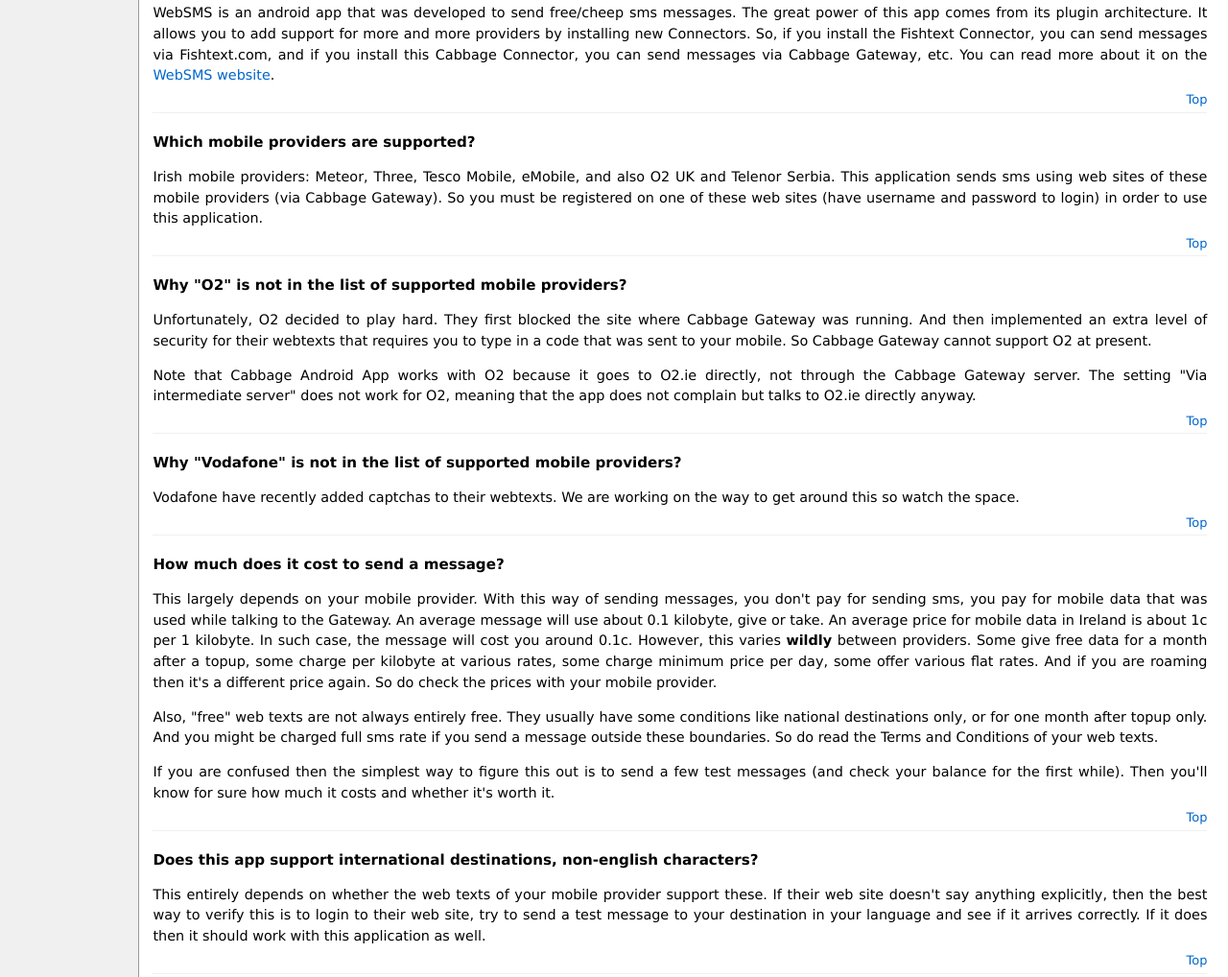
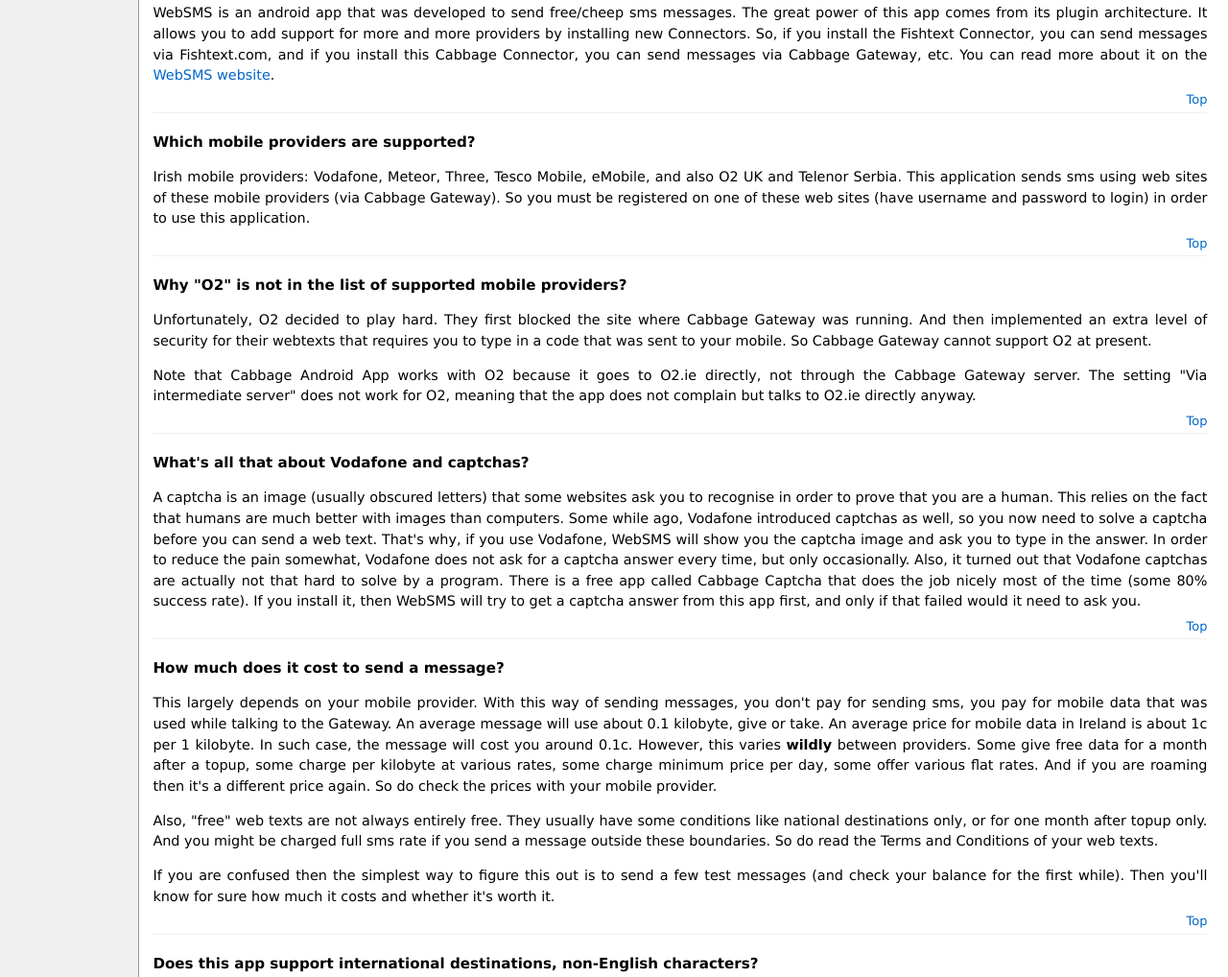
Before and after one commit to mikebl71/websms-connector-cabbage, a plain HTML site: page faq.html in a window 1280 px wide. Shown: the part 705-1723 px from the top of the page at 96% size. Drawn offline with Linux system fonts and the light colour scheme.

Commit message:
added vodafone and captchas

```diff
--- a/faq.html
+++ b/faq.html
@@ -56,8 +56,8 @@
 <li><a href="#websms_connector">What is "WebSMS Connector"?</a></li>
 <li><a href="#providers">Which mobile providers are supported?</a></li>
 <li><a href="#o2">Why "O2" is not in the list of supported mobile providers?</a></li>
-<li><a href="#vf">Why "Vodafone" is not in the list of supported mobile providers?</a></li>
 <li><a href="#how_much">How much does it cost to send a message?</a></li>
+<li><a href="#captcha">What's all that about Vodafone and captchas?</a></li>
 <li><a href="#international_destinations">Does this app support international destinations, non-english characters?</a></li>
 <li><a href="#multi_accounts">I am registered with several Irish mobile providers and want to switch between them, is this supported?</a></li>
 <li><a href="#safe">Is it safe to use Cabbage Gateway?</a></li>
@@ -97,7 +97,7 @@
 
 <h4 id="providers">Which mobile providers are supported?</h4>
 
-<p>Irish mobile providers: Meteor, Three, Tesco Mobile, eMobile, and also O2 UK and Telenor Serbia.
+<p>Irish mobile providers: Vodafone, Meteor, Three, Tesco Mobile, eMobile, and also O2 UK and Telenor Serbia.
 This application sends sms using web sites of these mobile providers (via Cabbage Gateway).
 So you must be registered on one of these web sites (have username and password to login)
 in order to use this application.</p>
@@ -118,10 +118,16 @@
 <div class="totop"><a href="#main">Top</a></div>
 
 
-<h4 id="vf">Why "Vodafone" is not in the list of supported mobile providers?</h4>
+<h4 id="captcha">What's all that about Vodafone and captchas?</h4>
 
-<p>Vodafone have recently added captchas to their webtexts.
-We are working on the way to get around this so watch the space.</p>
+<p>A captcha is an image (usually obscured letters) that some websites ask you to recognise in order to prove that you are a human.
+This relies on the fact that humans are much better with images than computers.
+Some while ago, Vodafone introduced captchas as well, so you now need to solve a captcha before you can send a web text.
+That's why, if you use Vodafone, WebSMS will show you the captcha image and ask you to type in the answer.
+In order to reduce the pain somewhat, Vodafone does not ask for a captcha answer every time, but only occasionally.
+Also, it turned out that Vodafone captchas are actually not that hard to solve by a program.
+There is a free app called Cabbage Captcha that does the job nicely most of the time (some 80% success rate).
+If you install it, then WebSMS will try to get a captcha answer from this app first, and only if that failed would it need to ask you.</p>
 
 <div class="totop"><a href="#main">Top</a></div>
 
@@ -152,7 +158,7 @@
 <div class="totop"><a href="#main">Top</a></div>
 
 
-<h4 id="international_destinations">Does this app support international destinations, non-english characters?</h4>
+<h4 id="international_destinations">Does this app support international destinations, non-English characters?</h4>
 
 <p>This entirely depends on whether the web texts of your mobile provider support these.
 If their web site doesn't say anything explicitly,
```
Also changed, not shown: index.html (+1 -1 lines), instructions.html (+7 -0 lines).
